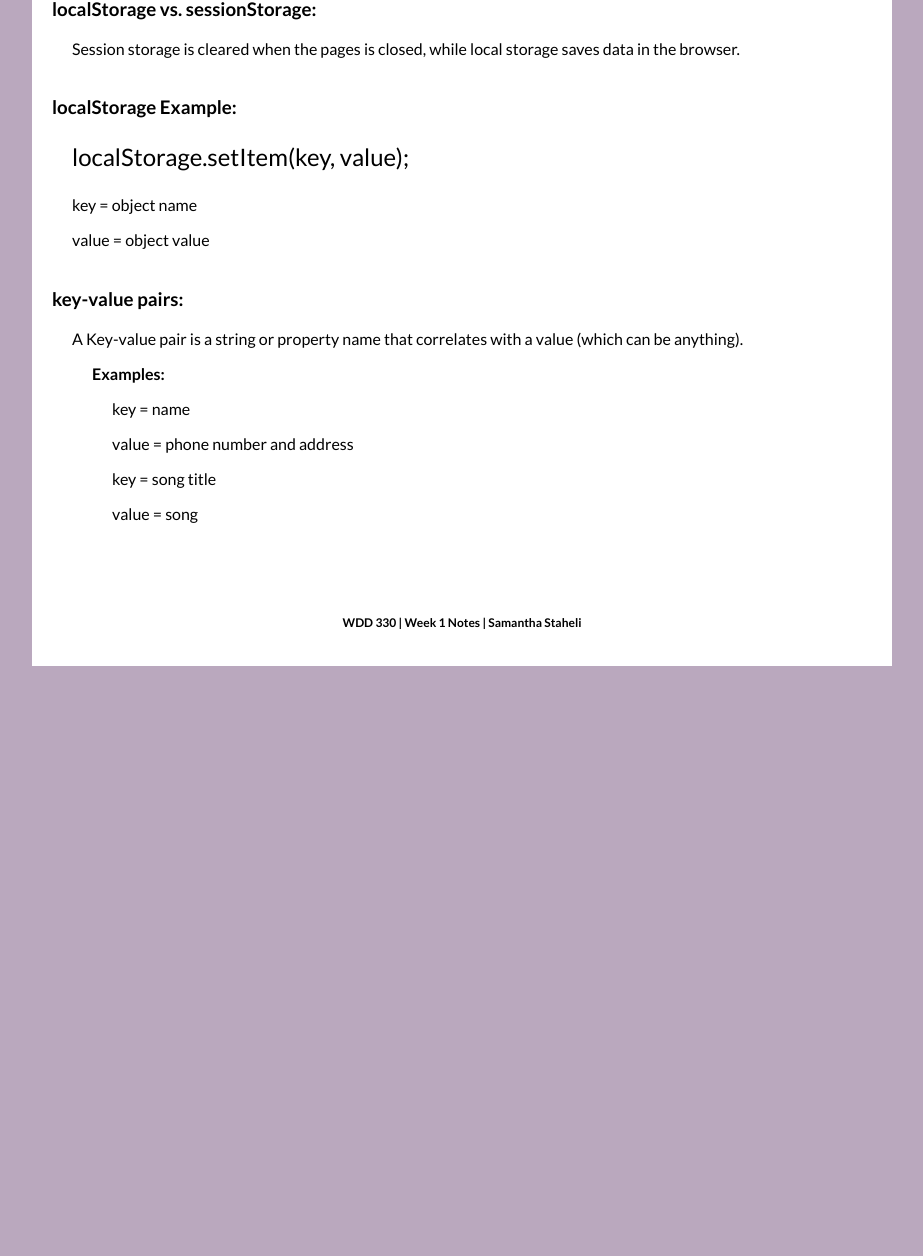
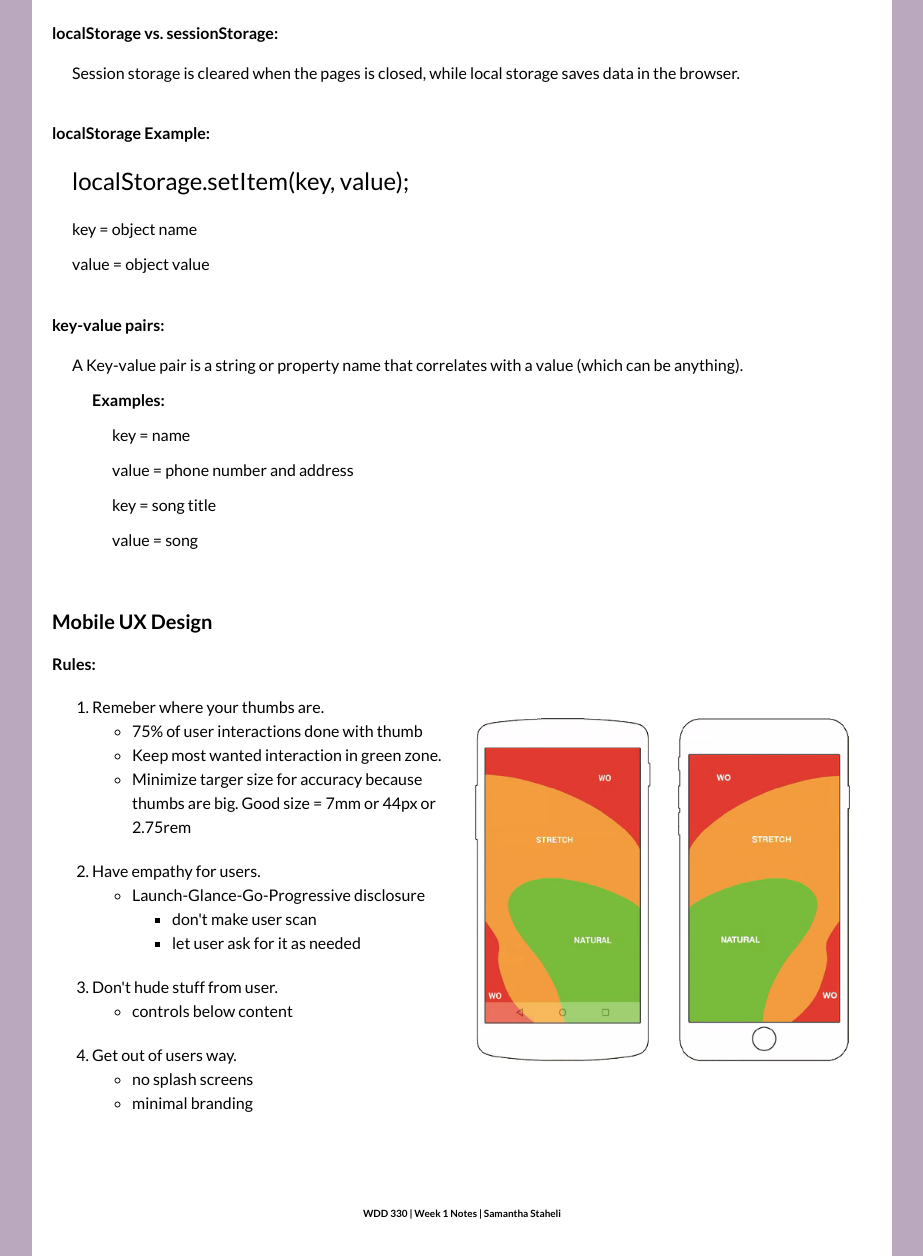
Before and after one commit to samanthastaheli/wdd330, a plain HTML site: page week1/index.html in a window 1280 px wide. Shown: the part 367-1623 px from the top of the page, without its empty margins (178-1101 px from the left). Before the commit the page ends 1033 px from the top, so only its background shows below. Drawn offline with Linux system fonts and the light colour scheme.

Commit message:
week 1 done

```diff
--- a/week1/css/main.css
+++ b/week1/css/main.css
@@ -22,7 +22,7 @@ h1 {
 }
 
 h2 {
-    font-size: 20px;
+    font-size: 18px;
 }
 
 main {
@@ -32,7 +32,20 @@ main {
 }
 
 h3 {
+    font-size: 20px;
+    padding-top: 40px;
+}
+
+.firsth3 {
+    padding-top: 0px;
+}
+
+h4 {
     padding-top: 20px;
+}
+
+.firsth4 {
+    padding-top: 0px;
 }
 
 p {
@@ -57,3 +70,20 @@ footer {
     font-size: 12px;
     text-align: center;
 }
+
+#list {
+    line-height: 1.5;
+}
+#mobilethumb {
+    height: 350px;
+    float: right;
+    padding: 20px;
+}
+
+.ollistitem {
+    padding-top: 20px;
+}
+
+#firstlistitem {
+    padding-top: 0px;
+}
--- a/week1/index.html
+++ b/week1/index.html
@@ -12,25 +12,58 @@
         <h2>Samantha Staheli</h2>
     </header>
 <main>
-    <h3>localStorage Definition:</h3>
+    <h3 class="firsth3">localStorage</h3>
+    <h4 class="firsth4">localStorage Definition:</h4>
     <p>Local Storage is a property that accesses a storage object for the documents orgin.</p>
     <p>Documents orgin is were website page is from. It has a scheme (https) and a host (example.com).</p>
-    <h3>localStorage vs. sessionStorage:</h3>
+    <h4>localStorage vs. sessionStorage:</h4>
     <p>Session storage is cleared when the pages is closed, while local storage saves data in the browser.</p>
-    <h3>localStorage Example:</h3>
+    <h4>localStorage Example:</h4>
     <p id="example">localStorage.setItem(key, value);</p>
     <p>key = object name</p>
     <p>value = object value</p>
-    <h3>key-value pairs:</h3>
+    <h4>key-value pairs:</h4>
     <p>A Key-value pair is a string or property name that correlates with a value (which can be anything).</p>
     <p id="exampleText">Examples:</p>
     <p class="example2">key = name</p>
     <p class="example2">value = phone number and address</p>
     <p class="example2">key = song title</p>
     <p class="example2">value = song</p>
+
+    <h3>Mobile UX Design</h3>
+    <h4 class="firsth4">Rules:</h4>
+    <img src="img/mobile thumb target.png" alt="thumb target areas on a mobile phone" id="mobilethumb">
+    <div id="list">
+        <ol>
+            <li class="ollistitem" id="firstlistitem">Remeber where your thumbs are.</li>
+            <ul class="firstlist">
+                <li>75% of user interactions done with thumb</li>
+                <li>Keep most wanted interaction in green zone.</li>
+                <li>Minimize targer size for accuracy because thumbs are big. Good size = 7mm or 44px or 2.75rem</li>
+            </ul>
+            <li class="ollistitem">Have empathy for users.</li>
+            <ul class="firstlist">
+                <li>Launch-Glance-Go-Progressive disclosure</li>
+                <ul class="secondlist">
+                    <li>don't make user scan</li>
+                    <li>let user ask for it as needed</li>
+                </ul>
+            </ul>
+            <li class="ollistitem">Don't hude stuff from user.</li>
+            <ul class="firstlist">
+                <li>controls below content</li>
+            </ul>
+            <li class="ollistitem">Get out of users way.</li>
+            <ul class="firstlist">
+                <li>no splash screens</li>
+                <li>minimal branding</li>
+            </ul>
+        </ol>
+    </div>
+
 </main>
 <footer>
-    <h4>WDD 330 | Week 1 Notes | Samantha Staheli</h4>
+    <h5>WDD 330 | Week 1 Notes | Samantha Staheli</h5>
 </footer>
 </body>
 </html>
```
Also changed, not shown: week1/img/mobile thumb target.png (added), 1 other file.
